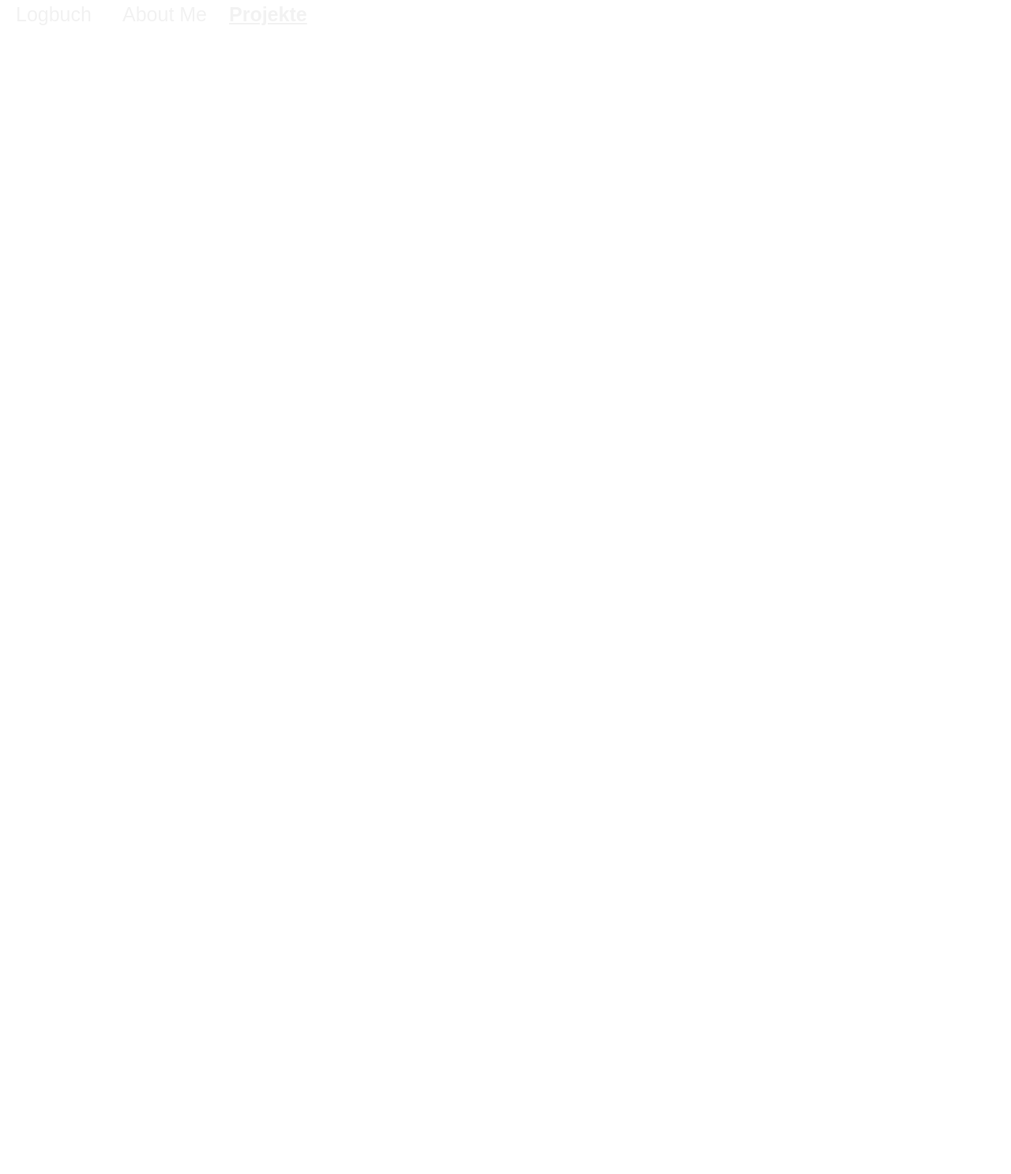
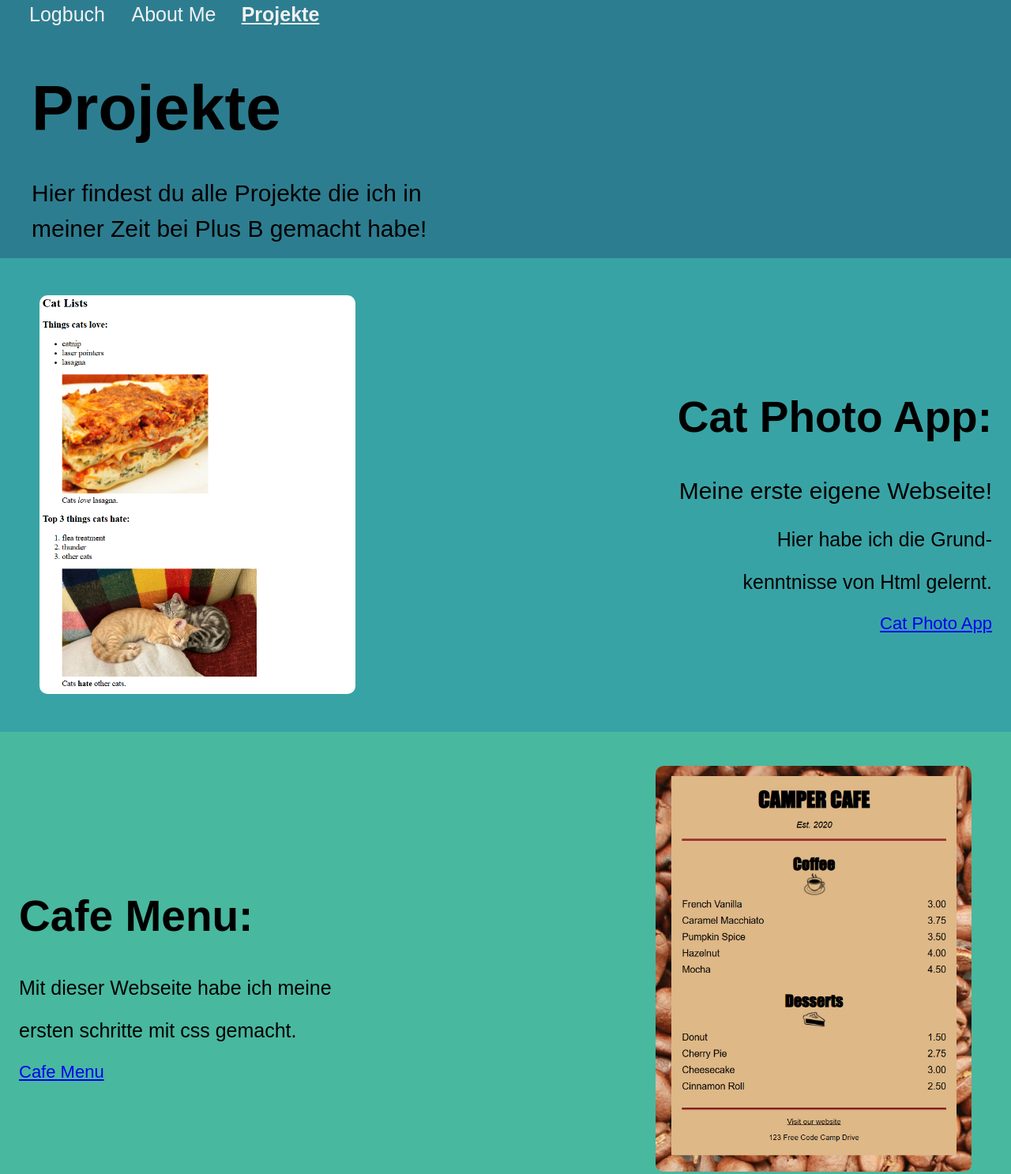
Before and after one commit to LukasReher/Logbuch, a plain HTML site: page Projekte.html in a window 1280 px wide. Shown: the top 1487 px of the page at 79% size. Before the commit the page ends 800 px from the top, so only its background shows below. Drawn offline with Linux system fonts and the light colour scheme.

Commit message:
Worked on Projekt site

```diff
--- a/Projekte.css
+++ b/Projekte.css
@@ -1,3 +1,90 @@
 body {
+    background-color: #2D7D90;
+}
+h1 {
+    margin-left: 5vh;
+    font-size: 80px;
+}
 
+h2 {
+    font-size: 55px;
 }
+
+p {
+    font-size: 25px;
+}
+
+a {
+    font-size: 22px;
+}
+
+.size30 {
+    font-size: 30px;
+}
+
+.size50 {
+    font-size: 50px;
+}
+
+.Intro {
+    margin-left: 5vh;
+    font-size: 30px;
+    line-height: 15px;
+}
+
+.Pic {
+    width: 400px;
+}
+
+.Pic-Big {
+    width: 600px;
+}
+
+.Pic-Left {
+    margin-left: 50px;
+    border-radius: 10px;
+}
+
+.Text-Right {
+    margin-right: 3dvh;
+    text-align: right;
+}
+
+.Pic-Right {
+    margin-right: 50px;
+    border-radius: 10px;
+}
+
+.Text-Left {
+    margin-left: 3dvh;
+    text-align: left;
+}
+
+.CatPhotoApp-Container {
+    background-color: #38A3A5;
+    height: 600px;
+    width: 100%;
+
+    display: flex;
+    align-items: center;
+    justify-content: space-between;
+}
+
+.CafeMenu-Container {
+    background-color: #48B89F;
+    height: 600px;
+    width: 100%;
+
+    display: flex;
+    align-items: center;
+    justify-content: space-between;
+}
+
+.NumberGuessing-Container {
+    background-color: #57CC99;
+    height: 600px;
+    width: 100%;
+    display: flex;
+    align-items: center;
+    justify-content: space-between;
+}
--- a/Projekte.html
+++ b/Projekte.html
@@ -13,6 +13,50 @@
     <a class="backgroundButton" href="./AboutMe.html">About Me</a>
     <a class="backgroundButton active" href="">Projekte</a>
     </div>
+    <div>
+    <h1>Projekte</h1>
+    <p class="Intro">Hier findest du alle Projekte die ich in</p>
+    <p class="Intro">meiner Zeit bei Plus B gemacht habe!</p>
+    </div>
 
+    <div class="Gradient1"></div>
+
+    <div class="CatPhotoApp-Container">
+        <img class="Pic Pic-Left" src="/Images/CatPhotoApp.png" alt="Cat Photo App Picture">
+        <div class="Text-Right">
+            <h2>Cat Photo App:</h2>
+            <p class="size30">Meine erste eigene Webseite!</p>
+            <p>Hier habe ich die Grund-</p>
+            <p>kenntnisse von Html gelernt.</p>
+            <a href="/Projekte/CatPhotoApp.html">Cat Photo App</a>
+        </div>
+    </div>
+    <div class="CafeMenu-Container">
+        <div class="Text-Left">
+            <h2>Cafe Menu:</h2>
+            <p>Mit dieser Webseite habe ich meine</p>
+            <p>ersten schritte mit css gemacht.</p>
+            <a href="/Projekte/CafeMenu.html">Cafe Menu</a>
+        </div>
+        <img class="Pic Pic-Right" src="Images/CafeMenu.png" alt="Cafe Menu Picture">
+    </div>
+    <div class="NumberGuessing-Container">
+        <img class="Pic-Big Pic-Left" src="/Images/NumberGuessingGame.png" alt="Number Guessing Game Picture">
+        <div class="Text-Right">
+            <h2>Number Guessing Game:</h2>
+            <p class="size30">Mein erstes Spiel!</p>
+            <p>Ich habe hier Java Script gelernt und</p>
+            <p>meine erste Programmier erfahrung</p>
+            <p>mit Spielen gemacht.</p>
+            <a href="/Projekte/NumberGuessingGame.html">Number Guessing Game</a>
+        </div>
+    </div>
+    <div class="Piano-Container">
+        <div class="Text-Left">
+            <h2>Piano nur durch Code:</h2>
+            <p>Ich habe weiter css gelernt indem ich</p>
+            <p>ein Piano nur durch Code erstellt.</p>
+        </div>
+    </div>
 </body>
 </html>
--- a/global.css
+++ b/global.css
@@ -68,4 +68,5 @@ body {
 
 .backgroundButton {
   width: 130px;
+  text-align: center;
 }
--- a/main.css
+++ b/main.css
@@ -4,8 +4,9 @@ h1 {
 
   font-size: 70px;
   position: fixed;
-  top: 1px;
-  left: 30%;
+  top: 20px;
+  left: 50%;
+  translate: -50% -50%;
 }
 
 p {
@@ -141,9 +142,6 @@ body {
   top: 100vh;
 }
 
-.Z-1 {
-  z-index: 5;
-}
 
 
 /*Timeline*/
```
Also changed, not shown: AboutMe.css (+5 -2 lines), AboutMe.html (+11 -9 lines), index.html (+1 -1 lines), Images/CafeMenu.png (added), Images/CatPhotoApp.png (added), Images/NumberGuessingGame.png (added).
